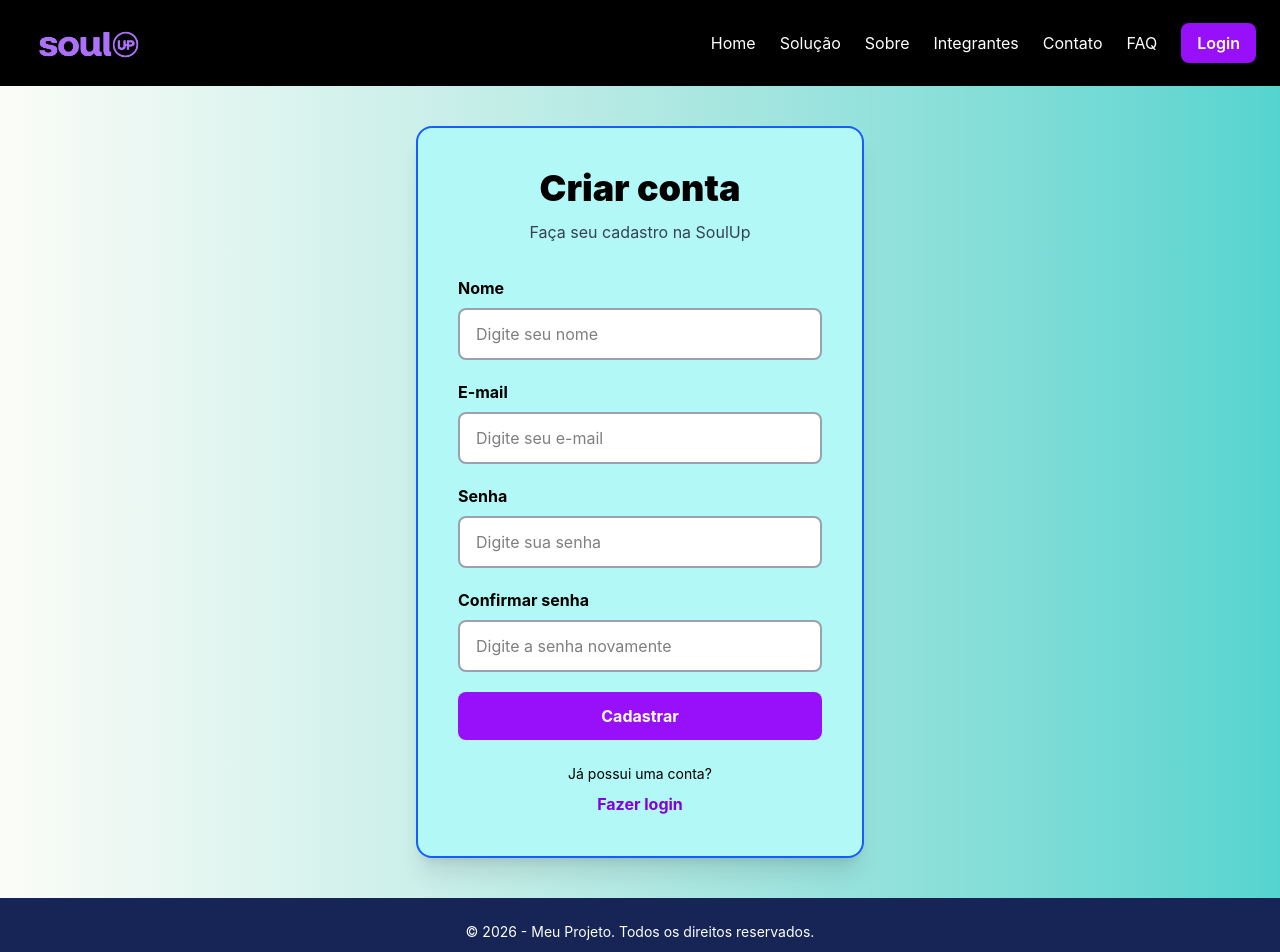
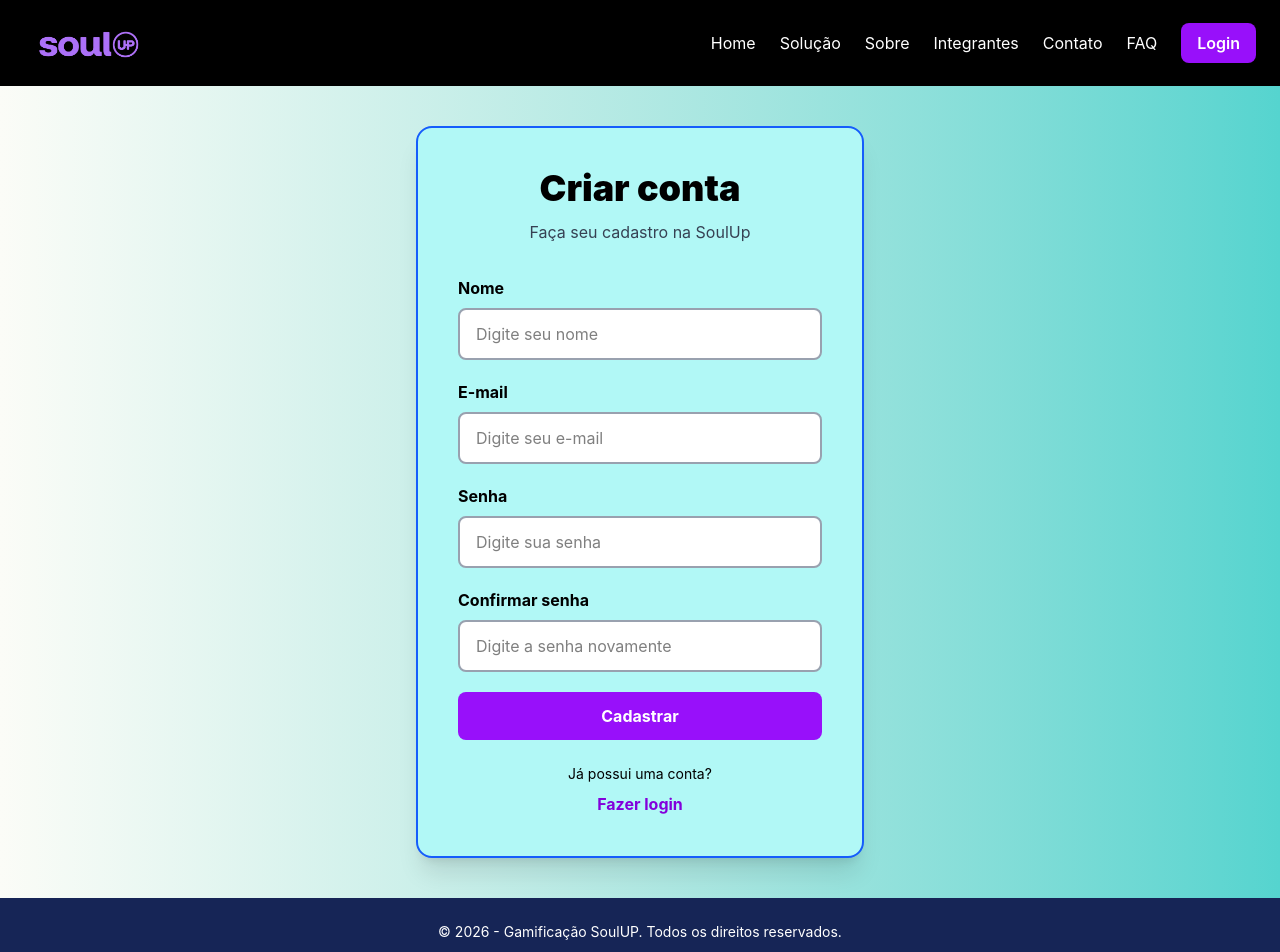
Before and after one commit to AndrewRls/sprint-3-4, a React (Vite) app in the folder soulup-gamificacao/: page /cadastro in a window 1280 px wide. Shown: the top 952 px of the page. Built offline with nearby package versions, Linux system fonts and the light colour scheme.

Commit message:
feat: footer alterado.

```diff
--- a/soulup-gamificacao/src/components/Footer/Footer.tsx
+++ b/soulup-gamificacao/src/components/Footer/Footer.tsx
@@ -2,7 +2,7 @@ function Footer() {
   return (
     <footer className="w-full bg-blue-950 px-6 py-6 text-center text-white">
       <p className="text-sm">
-        © 2026 - Meu Projeto. Todos os direitos reservados.
+        © 2026 - Gamificação SoulUP. Todos os direitos reservados.
       </p>
     </footer>
   )
```
